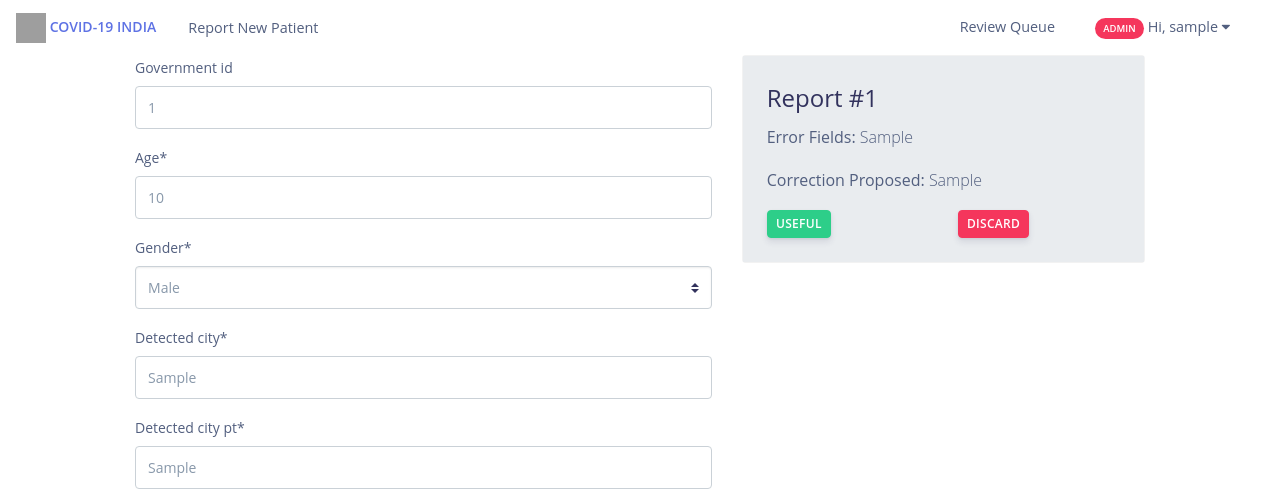
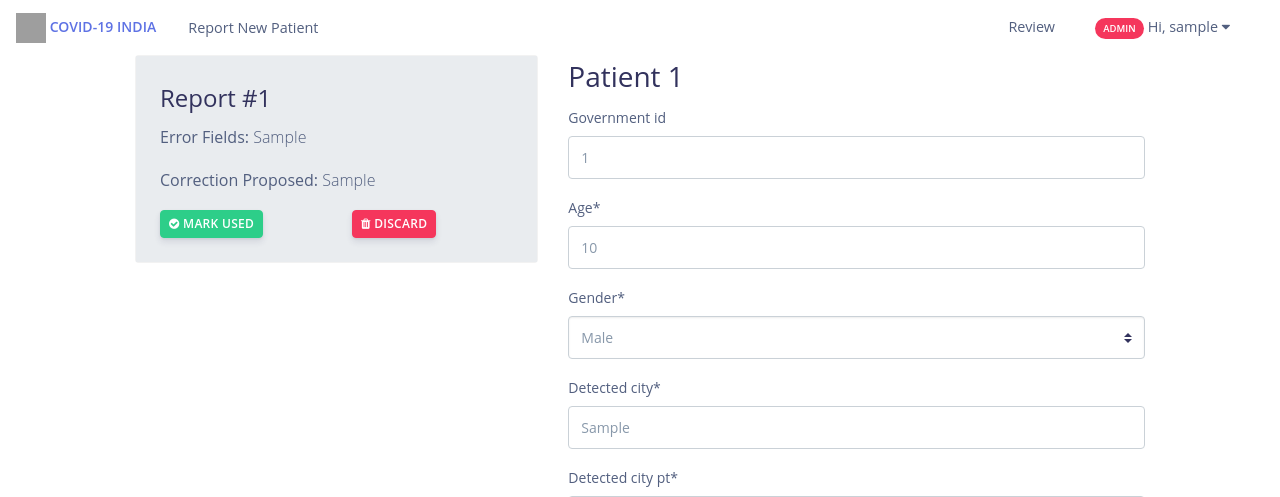
Before and after one commit to covid19india/CovidCrowd, a Django app: page /patient/1/review-error-reports in a window 1280 px wide. Shown: the top 497 px of the page. Run offline with Django 3.2, Linux system fonts and the light colour scheme; a user stored in the database is signed in; tables that the repository leaves empty hold one stand-in row (values such as "Sample post"); some libraries are stand-ins or nearby versions; grey boxes are pictures that could not be loaded.

Commit message:
adds error queue and error currection functionality

```diff
--- a/patients/templates/patients/_base.html
+++ b/patients/templates/patients/_base.html
@@ -61,11 +61,17 @@
       <ul class="navbar-nav ml-auto">
         {% if user.is_authenticated %}
           {% if user.is_staff %}
-            <li class="nav-item">
-              <a class="nav-link" href="{% url 'patients:report-queue' %}">Review Queue</a>
+            <li class="nav-item dropdown">
+              <a class="nav-link" href="#" id="review-dropdown" role="button" data-toggle="dropdown" aria-haspopup="true" aria-expanded="true">
+                Review
+              </a>
+              <div class="dropdown-menu dropdown-menu-right" aria-labelledby="review-dropdown">
+                <a class="dropdown-item" href="{% url 'patients:report-queue' %}">New Reports</a>
+                <a class="dropdown-item" href="{% url 'patients:error-queue' %}">Errors Reports</a>
+              </div>
             </li>
           {% endif %}
-          <li class="nav-item dropdown show">
+          <li class="nav-item dropdown">
             <a class="nav-link" href="#" id="user-dropdown" role="button" data-toggle="dropdown" aria-haspopup="true" aria-expanded="true">
               {% if user.is_superuser %}
                 <span class="badge badge-pill badge-danger">Admin</span>
--- /dev/null
+++ b/patients/templates/patients/components/review_errors_btn.html
@@ -0,0 +1,3 @@
+<a href="{% url "patients:review-errors-for-patient" record.patient_id %}" class="text-danger">
+  Review Error <i class="fa fa-arrow-circle-o-right"></i>
+</a>
--- a/patients/templates/patients/review_errors_for_patient.html
+++ b/patients/templates/patients/review_errors_for_patient.html
@@ -3,12 +3,9 @@
 
 {% block content %}
   <div class="row">
-    <div class="col-12 col-md-7">
-      {% crispy patient_form patient_form.helper %}
-    </div>
     <div class="col-12 col-md-5">
       {% for report in error_reports %}
-        <div class="card">
+        <div class="card mb-3" id="report_card_{{ report.id }}">
           <div class="card-body bg-lighter">
             <h4 class="h4">Report #{{ report.id }}</h4>
             <p>
@@ -21,21 +18,69 @@
             </p>
             <div class="row">
               <div class="col">
-                <button class="btn btn-success btn-sm">Useful</button>
+                <button class="btn btn-success btn-sm" onclick="reportUsed({{ report.id }});">
+                  <i class="fa fa-check-circle"></i>
+                  Mark Used
+                </button>
               </div>
               <div class="col">
-                <button class="btn btn-danger btn-sm">Discard</button>
+                <button class="btn btn-danger btn-sm" onclick="reportDiscarded({{ report.id }});">
+                  <i class="fa fa-trash"></i>
+                  Discard
+                </button>
               </div>
             </div>
           </div>
         </div>
+        <div id="report_used_{{ report.id }}" class="alert alert-success" style="display: none;">
+          <i class="fa fa-check-circle"></i> Error report #{{ report.id }} successfully used.
+        </div>
+        <div id="report_discarded_{{ report.id }}" class="alert alert-info" style="display: none;">
+          <i class="fa fa-check-circle"></i> Error report #{{ report.id }} discarded.
+        </div>
       {% endfor %}
+    </div>
+    <div class="col-12 col-md-7">
+      <h3 class="h3">Patient {{ patient_id }}</h3>
+      {% crispy patient_form patient_form.helper %}
     </div>
   </div>
 {% endblock %}
 
 {% block JS %}
   <script>
+    function sendAjaxRequest(payload, callback) {
+      $.ajax({
+        url: "{% url "patients:update-error-report" %}",
+        type: "post", // or "get"
+        data: payload,
+        headers: {'X-CSRFToken': '{{ csrf_token }}'}, // for csrf token
+        success: callback
+      });
+    }
 
+    function reportUsed(id) {
+      sendAjaxRequest({"id": id, "state": "used"}, function (data) {
+        if (data["status"] === "error") {
+          alert("Couldn't update the Error Ticket. But you can still update the patient information.");
+          console.log(data);
+          return;
+        }
+        $("#report_card_" + id).hide();
+        $("#report_used_" + id).show();
+      })
+    }
+
+    function reportDiscarded(id) {
+      sendAjaxRequest({"id": id, "state": "discarded"}, function (data) {
+        if (data["status"] === "error") {
+          alert("Couldn't update the Error Ticket. But you can still update the patient information.");
+          console.log(data);
+          return;
+        }
+        $("#report_card_" + id).hide();
+        $("#report_discarded_" + id).show();
+      })
+    }
   </script>
 {% endblock %}
--- a/patients/urls.py
+++ b/patients/urls.py
@@ -18,9 +18,11 @@ urlpatterns = [
     path("report-queue", views.ReportQueue.as_view(), name="report-queue"),
     path("get_districts", views.get_statewise_districts, name="get_districts"),
     path("report-error", views.report_error, name="report-error"),
+    path("error-queue", views.ErrorQueueView.as_view(), name="error-queue"),
     path("patient/<int:patient_id>/review-error-reports",
          views.review_errors_for_patient,
          name="review-errors-for-patient"),
+    path("update-error-report", views.update_error_report, name="update-error-report"),
     # API paths
     path('api/patients/', views.get_patients,name='patient list'),
     path('api/patient/<int:id>', views.get_patient,name='patient'),
--- a/patients/views.py
+++ b/patients/views.py
@@ -9,7 +9,7 @@ from django.utils.decorators import method_decorator
 from django.views.generic import DetailView
 from django_filters.views import FilterView
 from django_tables2.export.views import ExportMixin
-from django_tables2.views import SingleTableMixin
+from django_tables2.views import SingleTableMixin, SingleTableView
 from rest_framework import permissions
 from rest_framework.decorators import api_view, permission_classes
 from rest_framework.response import Response
@@ -21,7 +21,7 @@ from .forms import SourceForm
 from .models import Report, Patient, ErrorReport, PatientHistory
 from .models import Source
 from .serializers import PatientSerializer
-from .tables import PatientsExportedTable
+from .tables import PatientsExportedTable, ErrorReportsTable
 from .tables import ReportsTable, PatientsTable, PatientHistoryTable
 
 
@@ -228,16 +228,59 @@ def get_patients(request):
 @staff_member_required
 def review_errors_for_patient(request, patient_id):
     patient = get_object_or_404(Patient, pk=patient_id)
+
+    if request.method == "POST":
+        form = PatientEditForm(request.POST, instance=patient)
+        if form.is_valid():
+            form.save()
+            messages.success(request, "Patient data updated.")
+            return redirect("patients:patient-details", patient_id)
+
     errors = ErrorReport.objects.filter(patient=patient, status=ErrorReport.NEW)
     if not errors:
         messages.info(request, "Did not find any new errors.")
         return redirect("patients:patient-details", patient_id)
 
-    if request.method == "POST":
-        pass
-
     context = {
         "patient_form": PatientEditForm(instance=patient),
-        "error_reports": errors
+        "error_reports": errors,
+        "patient_id": patient.unique_id
     }
     return render(request, "patients/review_errors_for_patient.html", context)
+
+
+@method_decorator(staff_member_required, name="dispatch")
+class ErrorQueueView(SingleTableView):
+    model = ErrorReport
+    queryset = ErrorReport.objects.filter(status=ErrorReport.NEW)
+    table_class = ErrorReportsTable
+
+    template_name = "patients/error_report_queue.html"
+
+
+@staff_member_required
+def update_error_report(request):
+    if request.method != "POST":
+        return redirect("patients:index")
+
+    error_id = request.POST.get("id", None)
+    if not error_id:
+        return JsonResponse({"status": "error", "message": "Missing ID"})
+    state = request.POST.get("state", None)
+    if not state:
+        return JsonResponse({"status": "error", "message": "Missing state"})
+
+    try:
+        error_report = get_object_or_404(ErrorReport, pk=int(error_id))
+    except ValueError:
+        return JsonResponse({"status": "error", "message": "Invalid ID"})
+
+    if state.lower() == "used":
+        error_report.status = ErrorReport.USED
+    elif state.lower() == "discarded":
+        error_report.status = ErrorReport.DISCARDED
+    else:
+        return JsonResponse({"status": "error", "message": "Invalid State"})
+
+    error_report.save()
+    return JsonResponse({"status": "success", "message": "Error Report Updated"})
```
Also changed, not shown: patients/tables.py (+15 -1 lines), patients/templates/patients/error_report_queue.html (added, +7 -0 lines).
